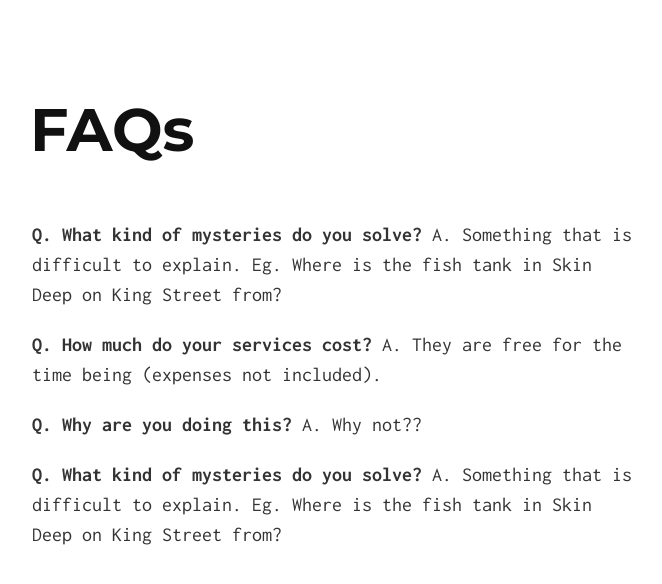
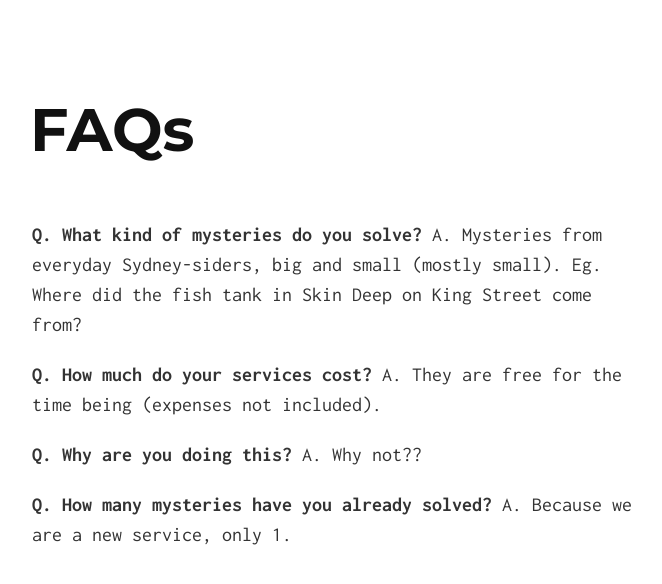
Before and after one commit to tomjoyner/shopping_cart, a Jekyll site: the page built from faqs.md, in a window 1280 px wide. Shown: the top 584 px of the page, without its empty margins (308-970 px from the left). Built offline with Jekyll 4.4.1, drawn with Linux system fonts in a browser that asks for light colours; our own code applies the rules of GitHub Pages for plain Markdown files.

Commit message:
Update faqs.md

```diff
--- a/faqs.md
+++ b/faqs.md
@@ -5,10 +5,10 @@ heading: FAQs
 ---
 
 <p><strong>Q. What kind of mysteries do you solve?</strong>
-A. Something that is difficult to explain. Eg. Where is the fish tank in Skin Deep on King Street from?</p>
+A. Mysteries from everyday Sydney-siders, big and small (mostly small). Eg. Where did the fish tank in Skin Deep on King Street come from?</p>
 <p><strong>Q. How much do your services cost?</strong>
 A. They are free for the time being (expenses not included).</p>
 <p><strong>Q. Why are you doing this?</strong>
 A. Why not??</p>
-<p><strong>Q. What kind of mysteries do you solve?</strong>
-A. Something that is difficult to explain. Eg. Where is the fish tank in Skin Deep on King Street from?</p>
+<p><strong>Q. How many mysteries have you already solved?</strong>
+A. Because we are a new service, only 1.</p>
```
